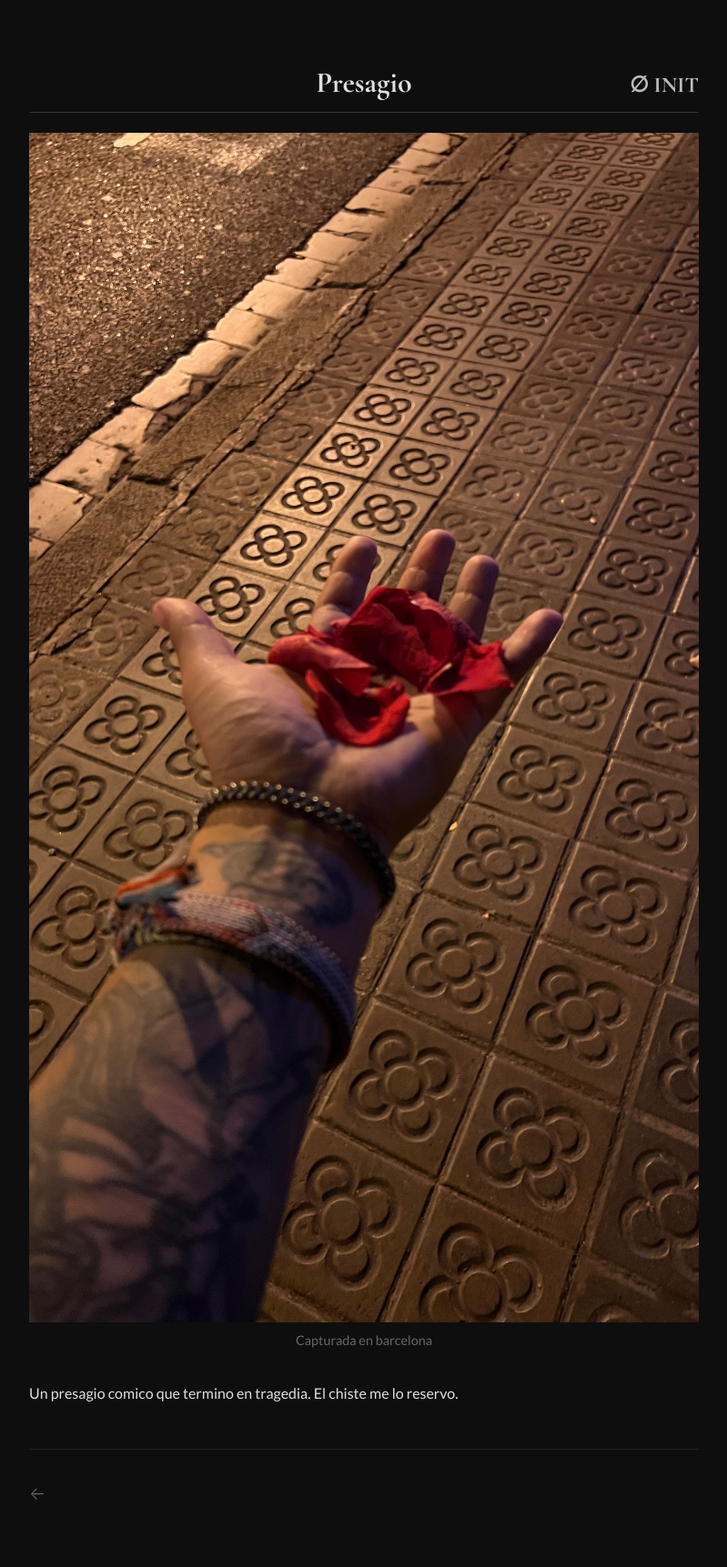
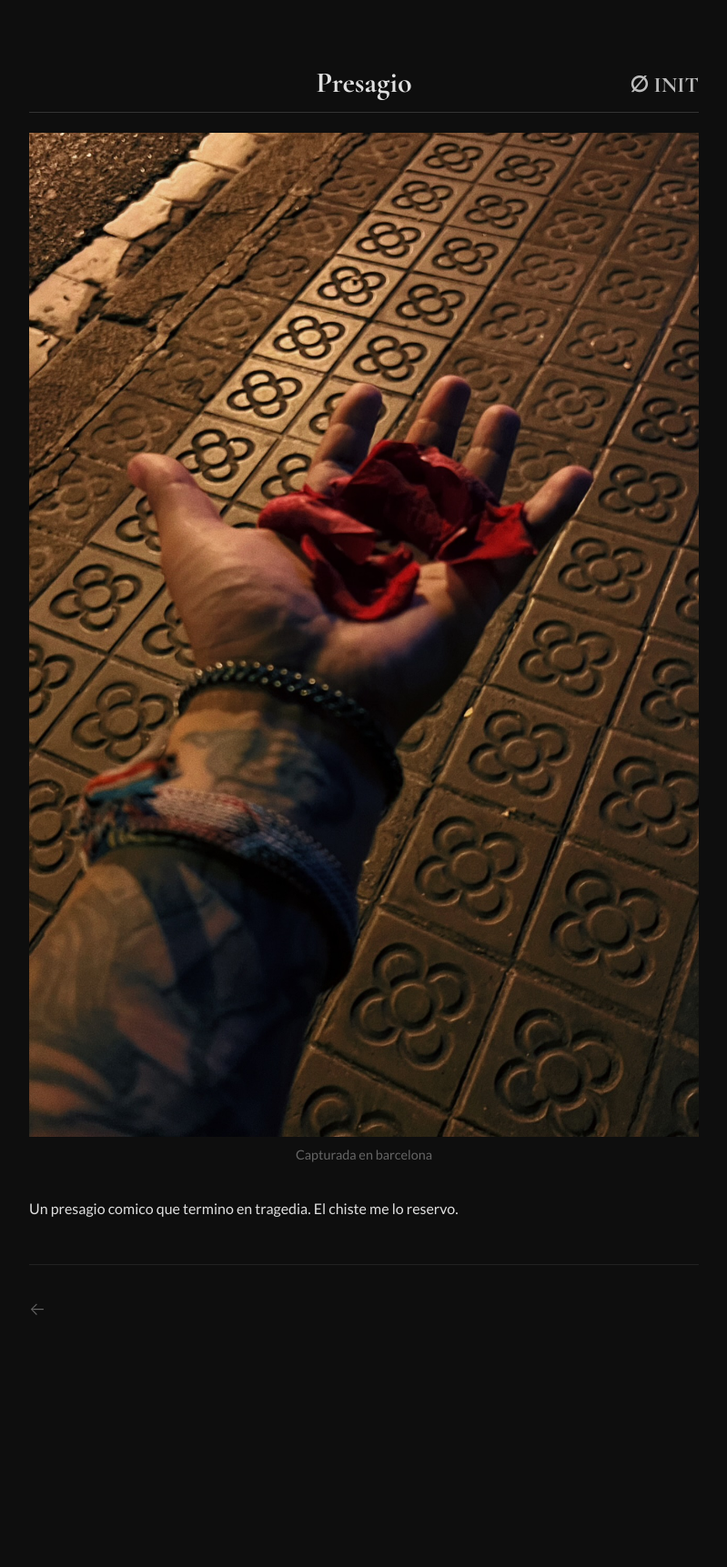
Before and after one commit to hugomoraga/kndl000, a Jekyll site: the page built from content/collections/_images/Presagio.md, in a window 1280 px wide. Shown: the whole page at 91% size, without its empty margins (240-1039 px from the left). Built offline with Jekyll 4.4.1, drawn with Linux system fonts in a browser that asks for light colours; after the commit the page ends 1520 px from its top, so only the background shows below that.

Commit message:
TinaCMS content update
Co-authored-by: Hugo Moraga <hg.moraga@gmail.com>

```diff
--- a/content/collections/_images/Presagio.md
+++ b/content/collections/_images/Presagio.md
@@ -1,7 +1,7 @@
 ---
 layout: imagen
 title: Presagio
-image: /assets/media/images/06BA3F78-00A0-48A0-AC0B-BB7B959DAF19.jpg
+image: /assets/media/images/D7721FC6-AB92-40A3-9802-9365198CB93D.jpeg
 caption: Capturada en barcelona
 alt: R
 ---
```
